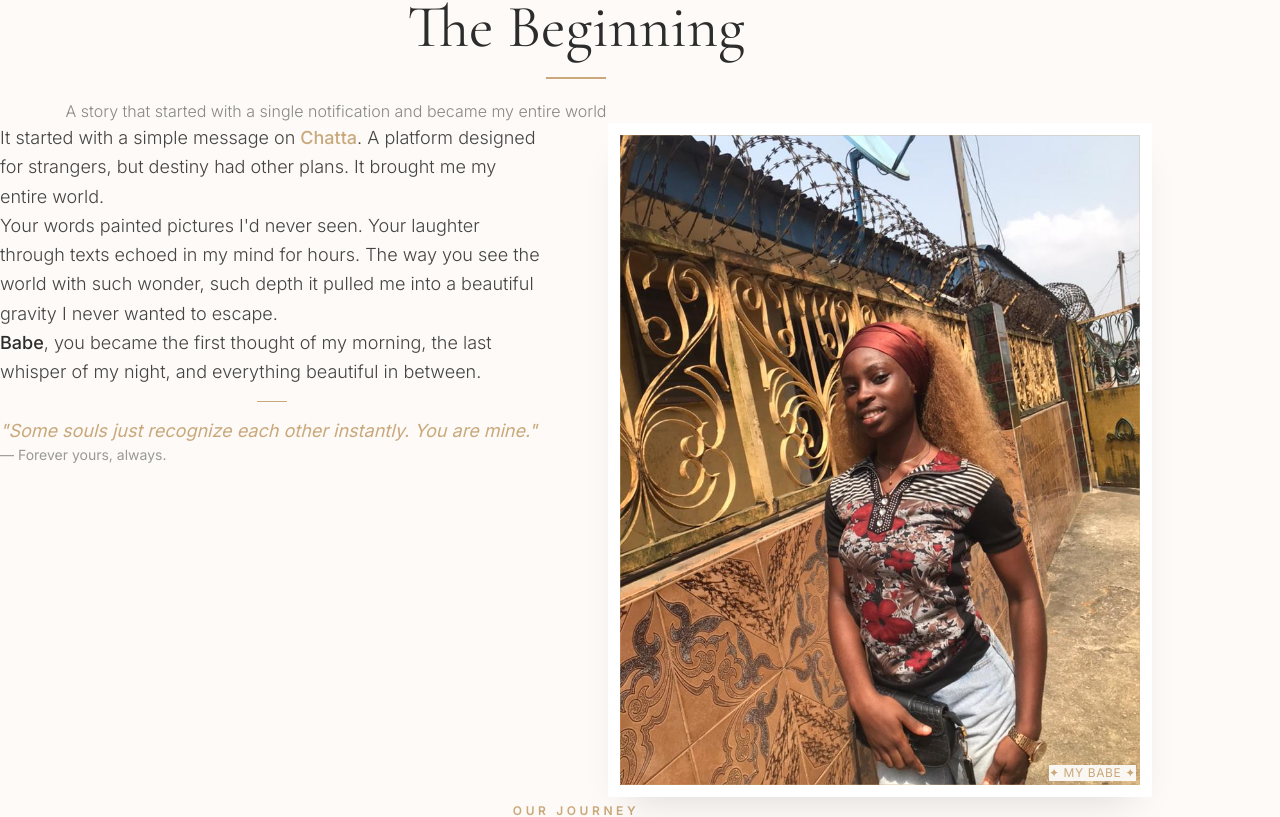
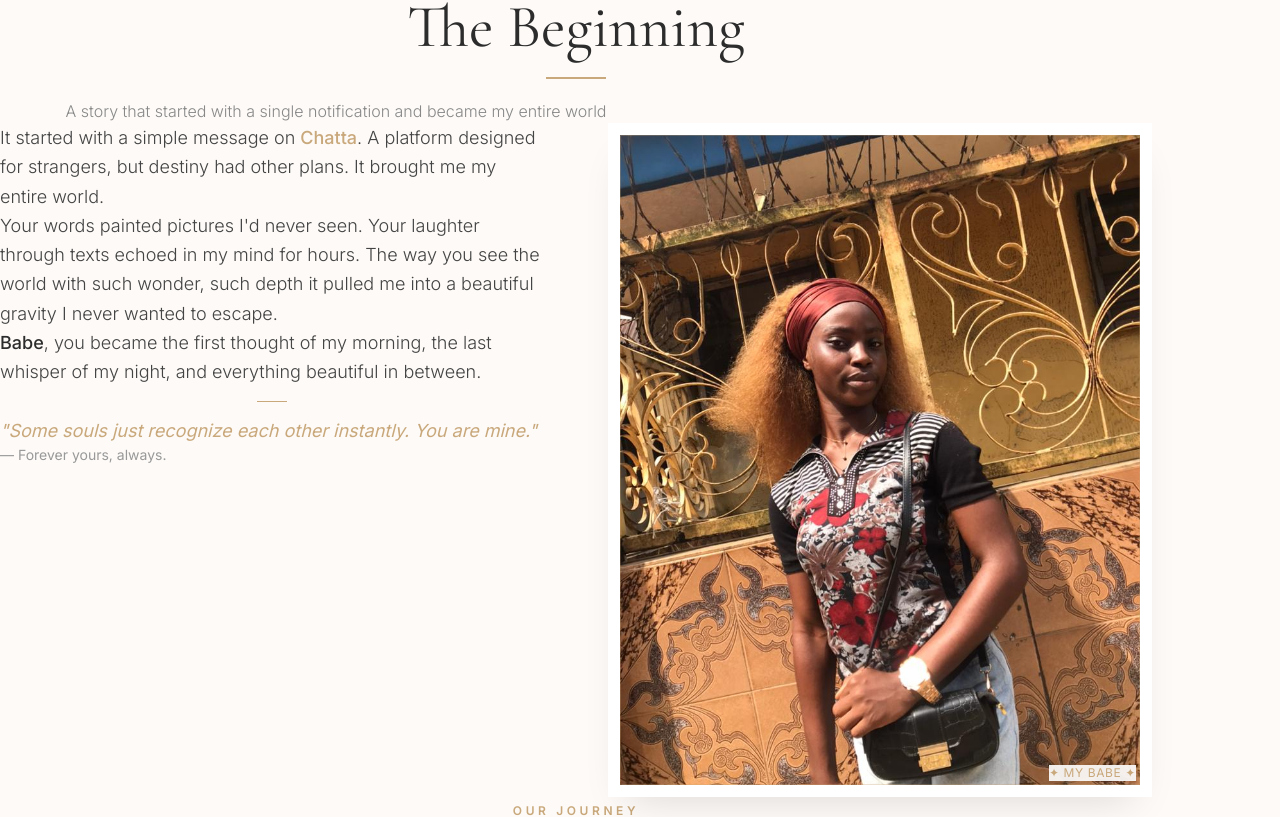
Before and after one commit to jfunkeye/mevmylove, a React (Vite) app: page / in a window 1280 px wide. Shown: the part 827-1644 px from the top of the page. Built offline with nearby package versions, Linux system fonts and the light colour scheme; the HTML template or start-up script is replaced by a standard one.

Commit message:
Replace image source in Story component

```diff
--- a/src/components/Story.jsx
+++ b/src/components/Story.jsx
@@ -1,7 +1,7 @@
 import React, { useEffect, useRef } from 'react'
 import gsap from 'gsap'
 import { ScrollTrigger } from 'gsap/ScrollTrigger'
-import Image from '../assets/images2.jpg'
+import portraitImage from '../assets/image1.jpg'
 
 const Story = () => {
   const sectionRef = useRef(null)
@@ -106,7 +106,7 @@ const Story = () => {
 
           <div className="premium-frame" ref={imageRef} style={{ opacity: 0 }}>
             <img
-              src={Image}
+              src={portraitImage}
               alt="Babe portrait"
               className="w-full h-full object-cover aspect-[4/5]"
             />
```
